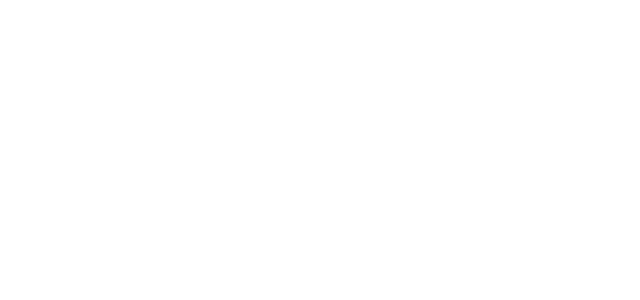
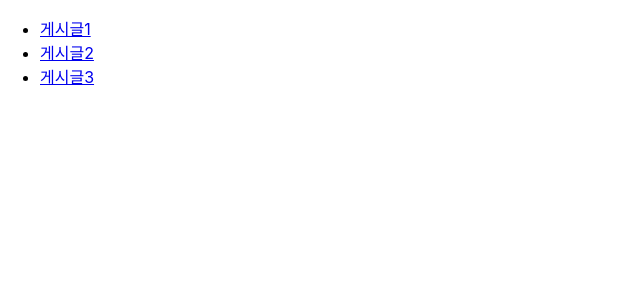
Before and after one commit to leehyeryeong/2023React_router-tutor, a JavaScript app: page /articles in a window 1280 px wide. Before the commit this address had no page. Shown: the top 300 px of the page, without its empty margins (0-640 px from the left). Built offline with nearby package versions, Linux system fonts and the light colour scheme; the HTML template or start-up script is replaced by a standard one.

Commit message:
게시글 목록을 보여주는 페이지, 게시글 읽는 페이지

```diff
--- a/src/App.js
+++ b/src/App.js
@@ -1,7 +1,9 @@
 import { Route, Routes } from "react-router-dom";
-import About from "./pages/about";
-import Home from "./pages/home";
-import Profile from "./pages/profiles";
+import About from "./pages/About";
+import Article from "./pages/Article";
+import Articles from "./pages/Articles";
+import Home from "./pages/Home";
+import Profile from "./pages/Profile";
 
 const App = () => {
   return (
@@ -9,6 +11,8 @@
       <Route path="/" element={<Home />} />
       <Route path="/about" element={<About />} />
       <Route path="/profiles/:username" element={<Profile />} />
+      <Route path="/articles" element={<Articles />} />
+      <Route path="/articles/:id" element={<Article />} />
     </Routes>
   );
 };
--- /dev/null
+++ b/src/pages/Article.js
@@ -0,0 +1,12 @@
+import { useParams } from "react-router-dom";
+
+const Article = () => {
+  const { id } = useParams();
+  return (
+    <div>
+      <h2>게시글 {id}</h2>
+    </div>
+  );
+};
+
+export default Article
--- /dev/null
+++ b/src/pages/Articles.js
@@ -0,0 +1,19 @@
+import { Link } from "react-router-dom";
+
+const Articles = () => {
+  return (
+    <ul>
+      <li>
+        <Link to="/articles/1">게시글1</Link>
+      </li>
+      <li>
+        <Link to="/articles/2">게시글2</Link>
+      </li>
+      <li>
+        <Link to="/articles/3">게시글3</Link>
+      </li>
+    </ul>
+  );
+};
+
+export default Articles;
--- a/src/pages/profiles.js
+++ /dev/null
@@ -1,35 +0,0 @@
-import { useParams } from "react-router-dom";
-
-const data = {
-  velopert: {
-    name: "김민주",
-    description: "리액트를 좋아하는 개발자",
-  },
-  gildong: {
-    name: "홍길동",
-    description: "고전 소설 홍길동전의 주인공",
-  },
-};
-
-const Profile = () => {
-  const params = useParams();
-  console.log("params.username=", params.username);
-  const profile = data[params.username];
-  console.log("profile", profile);
-
-  return(
-    <div>
-      <h1>사용자 프로필</h1>
-      {profile ? (
-        <div>
-          <h2>{profile.name}</h2>
-          <p>{profile.description}</p>
-        </div>
-      ) : (
-        <p>존재하지 않는 프로필입니다.</p>
-      )}
-    </div>
-  );
-};
-
-export default Profile;
```
